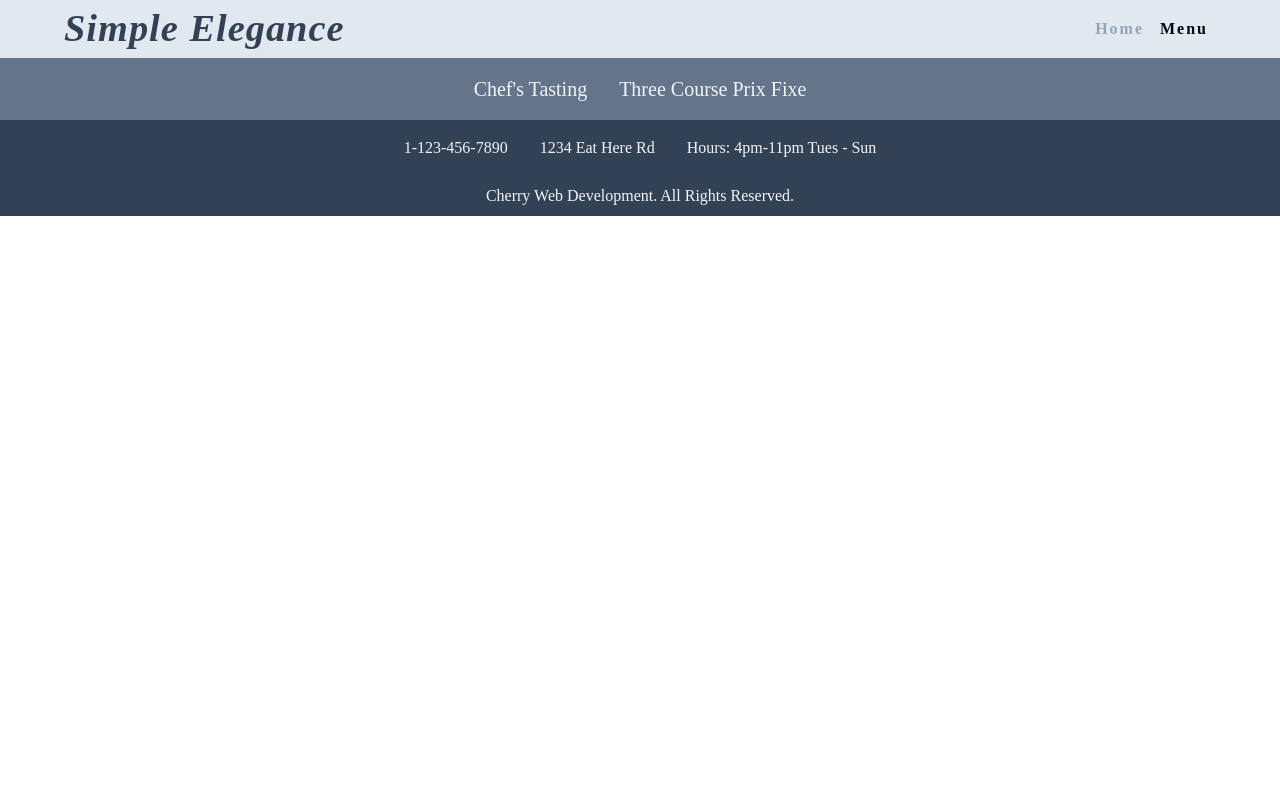
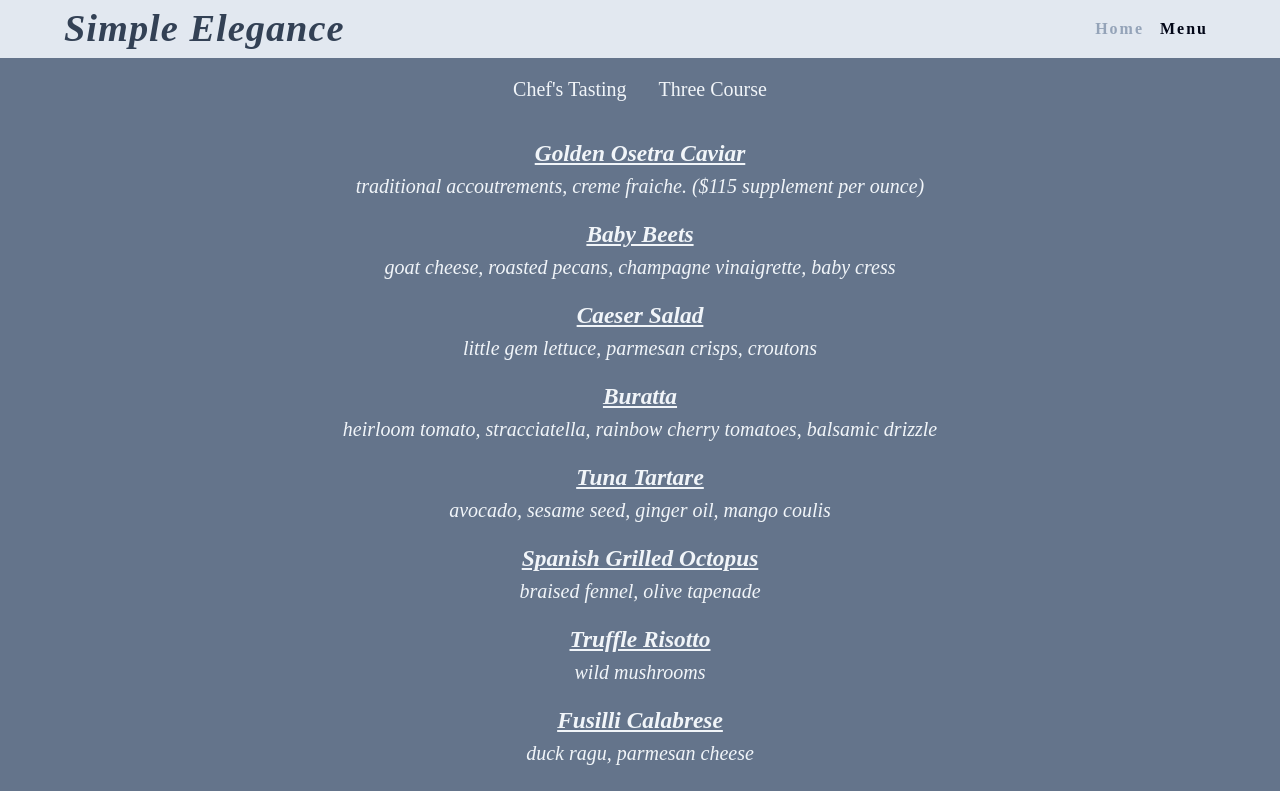
Before and after one commit to ken-cherry/restaurant-vite, a React (Vite) app: page /menu in a window 1280 px wide. Shown: the top 791 px of the page. Built offline with nearby package versions, Linux system fonts and the light colour scheme.

Commit message:
Styled: ThreeCourse, ThreeCourseItems

```diff
--- a/src/components/TastingItem.jsx
+++ b/src/components/TastingItem.jsx
@@ -2,7 +2,7 @@ import React from "react";
 
 const TastingItem = ({ title, desc, category }) => {
   return (
-    <article className="tasting-item">
+    <article className="single-item">
       <h1>{title}</h1>
       <p>{desc}</p>
     </article>
--- a/src/components/ThreeCourse.jsx
+++ b/src/components/ThreeCourse.jsx
@@ -1,7 +1,16 @@
 import React from "react";
+import ThreeCourseItems from "./ThreeCourseItems";
 
-const ThreeCourse = () => {
-  return <div>ThreeCourse</div>;
+const ThreeCourse = ({ items }) => {
+  return (
+    <div className="section-center">
+      {items.map((threeCourseItem) => {
+        return (
+          <ThreeCourseItems key={threeCourseItem.id} {...threeCourseItem} />
+        );
+      })}
+    </div>
+  );
 };
 
 export default ThreeCourse;
--- a/src/components/ThreeCourseItems.jsx
+++ b/src/components/ThreeCourseItems.jsx
@@ -1,7 +1,12 @@
 import React from "react";
 
-const ThreeCourseItems = () => {
-  return <div>ThreeCourseItems</div>;
+const ThreeCourseItems = ({ title, desc, category }) => {
+  return (
+    <article className="single-item">
+      <h1>{title}</h1>
+      <p>{desc}</p>
+    </article>
+  );
 };
 
 export default ThreeCourseItems;
--- a/src/data.js
+++ b/src/data.js
@@ -49,7 +49,7 @@ export const tasting = [
   },
 ];
 
-export const appetizer = [
+export const threeCourse = [
   {
     id: 1,
     title: "Golden Osetra Caviar",
@@ -104,80 +104,74 @@ export const appetizer = [
     desc: "crepe, peach jam, cardamom",
     category: "appetizers",
   },
-];
-
-export const entrees = [
   {
-    id: 1,
+    id: 10,
     title: "Sea Scallops",
     desc: "potato gratin, green peas puree",
     category: "entree",
   },
   {
-    id: 2,
+    id: 11,
     title: "Duck Breast",
     desc: "carrot puree, roasted brussel sprouts, duck jus",
     category: "entree",
   },
   {
-    id: 3,
+    id: 12,
     title: "Atlantic Halibut",
     desc: "braised leeks, fava beans, beurre blanc",
     category: "entree",
   },
   {
-    id: 4,
+    id: 13,
     title: "Branzino",
     desc: "baby zucchini, couscous, capers, brown butter",
     category: "entree",
   },
   {
-    id: 5,
+    id: 14,
     title: "Herb Crusted Rack of Lamb",
     desc: "creamy polenta, artichokes, aromatic herbs infused sauce",
     category: "entree",
   },
   {
-    id: 6,
+    id: 15,
     title: "Beef Wellington",
     desc: "muchroom duxelles, truffle tapenade, rainbow baby carrots",
     category: "entree",
   },
   {
-    id: 7,
+    id: 16,
     title: "Potato Gnocchi",
     desc: "sauteed mushrooms, spinach, truffle butter",
     category: "entree",
   },
-];
-
-export const deserts = [
   {
-    id: 1,
+    id: 17,
     title: "Raspberry Pavlova",
     desc: "vanilla meringue, chocolate namelaka, raspberry sorbet (gf)",
     category: "desert",
   },
   {
-    id: 2,
+    id: 18,
     title: "Lovely Popcorn",
     desc: "popcorn mousse, orange granita, caramelized popcorn crumble",
     category: "desert",
   },
   {
-    id: 3,
+    id: 19,
     title: "Pina Colada",
     desc: "coconut ganache, pineapple compote, hazelnut praline, pineapple sorbet",
     category: "desert",
   },
   {
-    id: 4,
+    id: 20,
     title: "Chocolate Souffle",
     desc: "vanilla ice cream",
     category: "desert",
   },
   {
-    id: 5,
+    id: 21,
     title: "Sorbets & Ice Cream",
     desc: "vanilla, chocolate, pistachio, mango, coconut, raspberry",
     category: "desert",
--- a/src/pages/Menu.jsx
+++ b/src/pages/Menu.jsx
@@ -1,18 +1,22 @@
 import React, { useState } from "react";
 import { Link } from "react-router-dom";
 import styled from "styled-components";
-import { tasting } from "../data";
+import { tasting, threeCourse } from "../data";
 import Tasting from "../components/Tasting";
+import ThreeCourse from "../components/ThreeCourse";
 
 const Menu = () => {
   const [tastingItems, setTastingItems] = useState(tasting);
-
+  const [threeCourseItems, setThreeCourseItems] = useState(threeCourse);
   return (
     <Wrapper>
       <div className="menu-center">
         <div className="menu-selection">
           <div className="tasting">Chef's Tasting</div>
-          <div className="three-course">Three Course Prix Fixe</div>
+          <div className="three-course">Three Course</div>
+        </div>
+        <div className="three-course-menu">
+          <ThreeCourse items={threeCourseItems} />
         </div>
         <div className="tasting-menu">
           {/* <Tasting items={tastingItems} /> */}
@@ -49,7 +53,7 @@ const Wrapper = styled.section`
     display: grid;
     place-items: center;
   }
-  .tasting-item {
+  .single-item {
     display: grid;
     place-items: center;
     font-family: serif;
```
